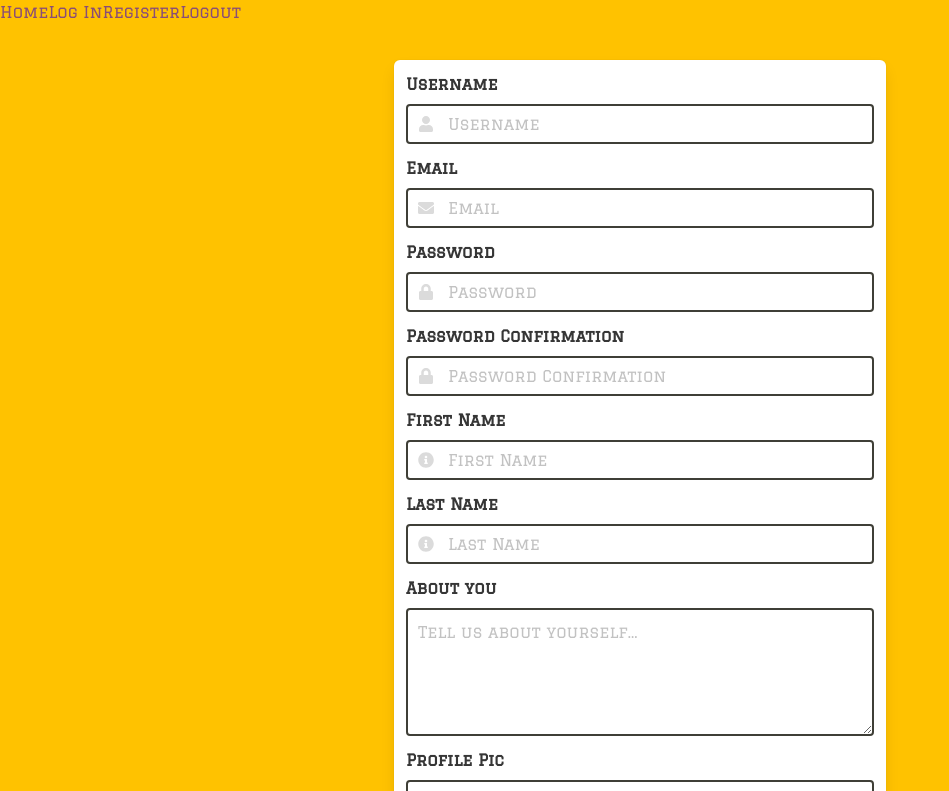
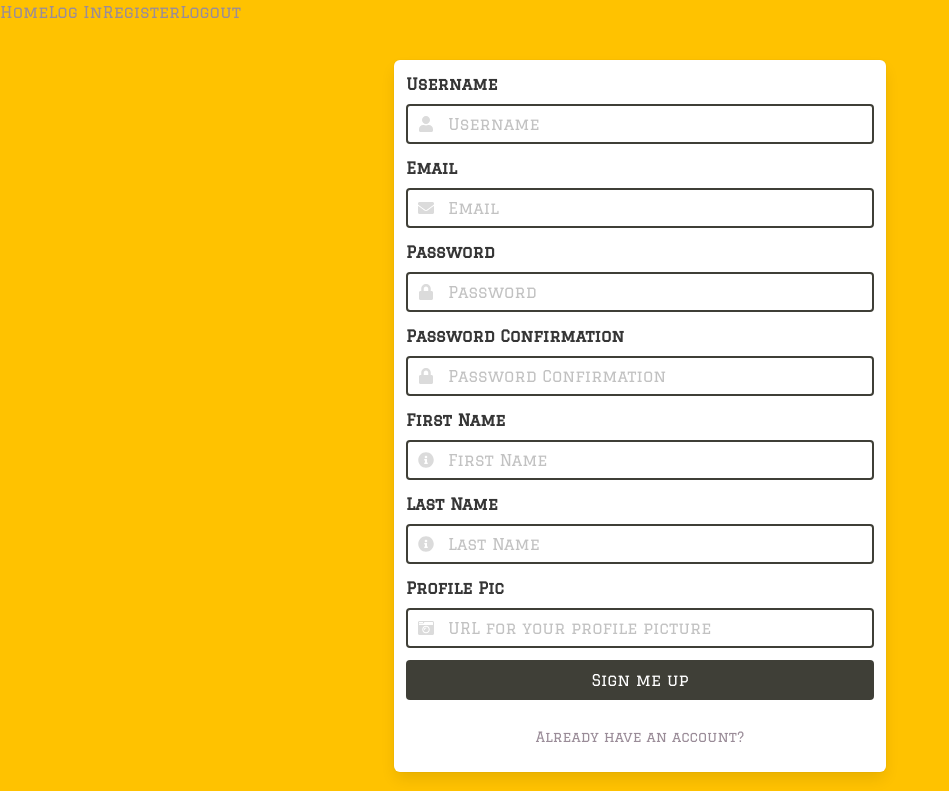
Before and after one commit to andy8radshaw/gorilla-fitness, a React (Create React App) app in the folder frontend/: page /register in a window 1280 px wide. Shown: the top 791 px of the page, without its empty margins (0-949 px from the left). Built offline with nearby package versions, Linux system fonts and the light colour scheme.

Commit message:
working on style presets

```diff
--- a/frontend/src/components/auth/Register.js
+++ b/frontend/src/components/auth/Register.js
@@ -39,15 +39,15 @@ function Register() {
       <PageContainer>
         <Form onSubmit={handleSubmit}>
           <FormInput
+            error={formErrors.username}
             name="username"
             label="Username"
             placeholder="Username"
             icon={faUser}
             value={formData.username || ''}
-            error={formErrors.username}
             onChange={handleChange}
           />
-          {formErrors.username && <FormErrorMessage error={formErrors.username} />}
+          {/* {formErrors.username && <FormErrorMessage error={formErrors.username} />} */}
 
           <FormInput
             name="email"
@@ -58,7 +58,7 @@ function Register() {
             error={formErrors.email}
             onChange={handleChange}
           />
-          {formErrors.email && <FormErrorMessage error={formErrors.email} />}
+          {/* {formErrors.email && <FormErrorMessage error={formErrors.email} />} */}
           <FormInput
             name="password"
             label="Password"
@@ -69,7 +69,7 @@ function Register() {
             onChange={handleChange}
             type="password"
           />
-          {formErrors.password && <FormErrorMessage error={formErrors.password} />}
+          {/* {formErrors.password && <FormErrorMessage error={formErrors.password} />} */}
           <FormInput
             name="password_confirmation"
             label="Password Confirmation"
@@ -80,7 +80,7 @@ function Register() {
             onChange={handleChange}
             type="password"
           />
-          {formErrors.passwordConfirmation && <FormErrorMessage error={formErrors.passwordConfirmation} />}
+          {/* {formErrors.passwordConfirmation && <FormErrorMessage error={formErrors.passwordConfirmation} />} */}
           <FormInput
             name="first_name"
             label="First Name"
@@ -90,7 +90,7 @@ function Register() {
             error={formErrors.first_name}
             onChange={handleChange}
           />
-          {formErrors.first_name && <FormErrorMessage error={formErrors.first_name} />}
+          {/* {formErrors.first_name && <FormErrorMessage error={formErrors.first_name} />} */}
           <FormInput
             name="last_name"
             label="Last Name"
@@ -100,16 +100,16 @@ function Register() {
             error={formErrors.last_name}
             onChange={handleChange}
           />
-          {formErrors.last_name && <FormErrorMessage error={formErrors.last_name} />}
-          <FormTextarea
+          {/* {formErrors.last_name && <FormErrorMessage error={formErrors.last_name} />} */}
+          {/* <FormTextarea
             name="bio"
             label="About you"
             placeholder="Tell us about yourself..."
             onChange={handleChange}
             value={formData.bio || ''}
             error={formErrors.bio}
-          />
-          {formErrors.bio && <FormErrorMessage error={formErrors.bio} />}
+          /> */}
+          {/* {formErrors.bio && <FormErrorMessage error={formErrors.bio} />} */}
           <FormInput
             name="profile_image"
             label="Profile Pic"
@@ -119,7 +119,7 @@ function Register() {
             error={formErrors.profile_image}
             onChange={handleChange}
           />
-          {formErrors.profile_image && <FormErrorMessage error={formErrors.profile_image} />}
+          {/* {formErrors.profile_image && <FormErrorMessage error={formErrors.profile_image} />} */}
           <FormButton buttonText="Sign me up" />
           <FormLink to="/login" text="Already have an account?" />
         </Form>
--- a/frontend/src/styles/main.scss
+++ b/frontend/src/styles/main.scss
@@ -4,6 +4,7 @@
 // Brand Colours
 $yellow: #FFC200;
 $purple: #8A4D76;
+$light-purple: #9A8C98;
 $flame: #DE541E;
 $dark-olive: #3f3f37;
 $olive-drab: #494331;
@@ -13,7 +14,8 @@ $olive-drab: #494331;
 $primary: $yellow;
 $info: $olive-drab;
 $dark: $dark-olive;
-$link: $purple;
+$link: $light-purple;
+$link-hover: $purple;
 $danger: $flame;
 $widescreen-enabled: false;
 $fullhd-enabled: false;
```
